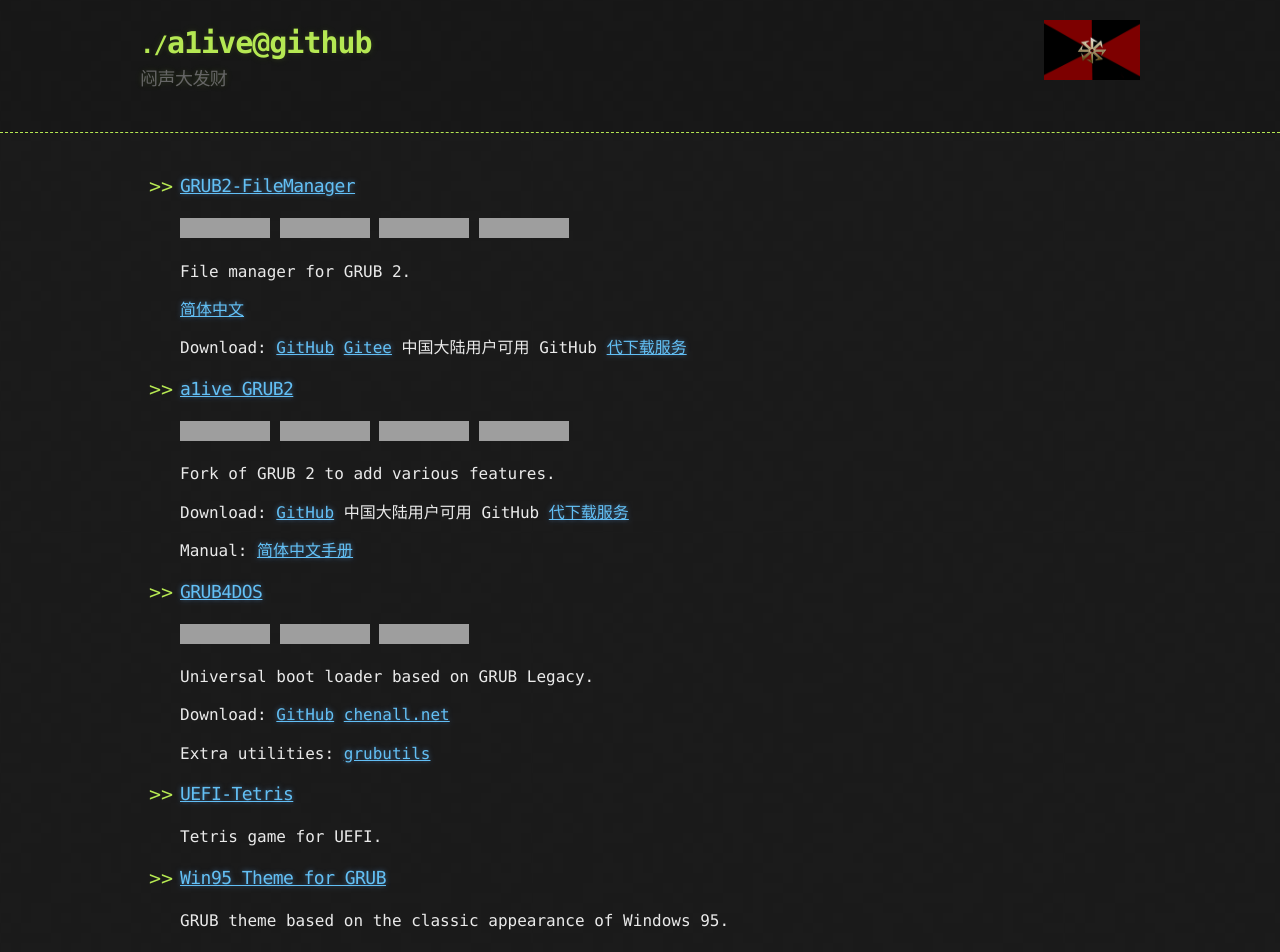
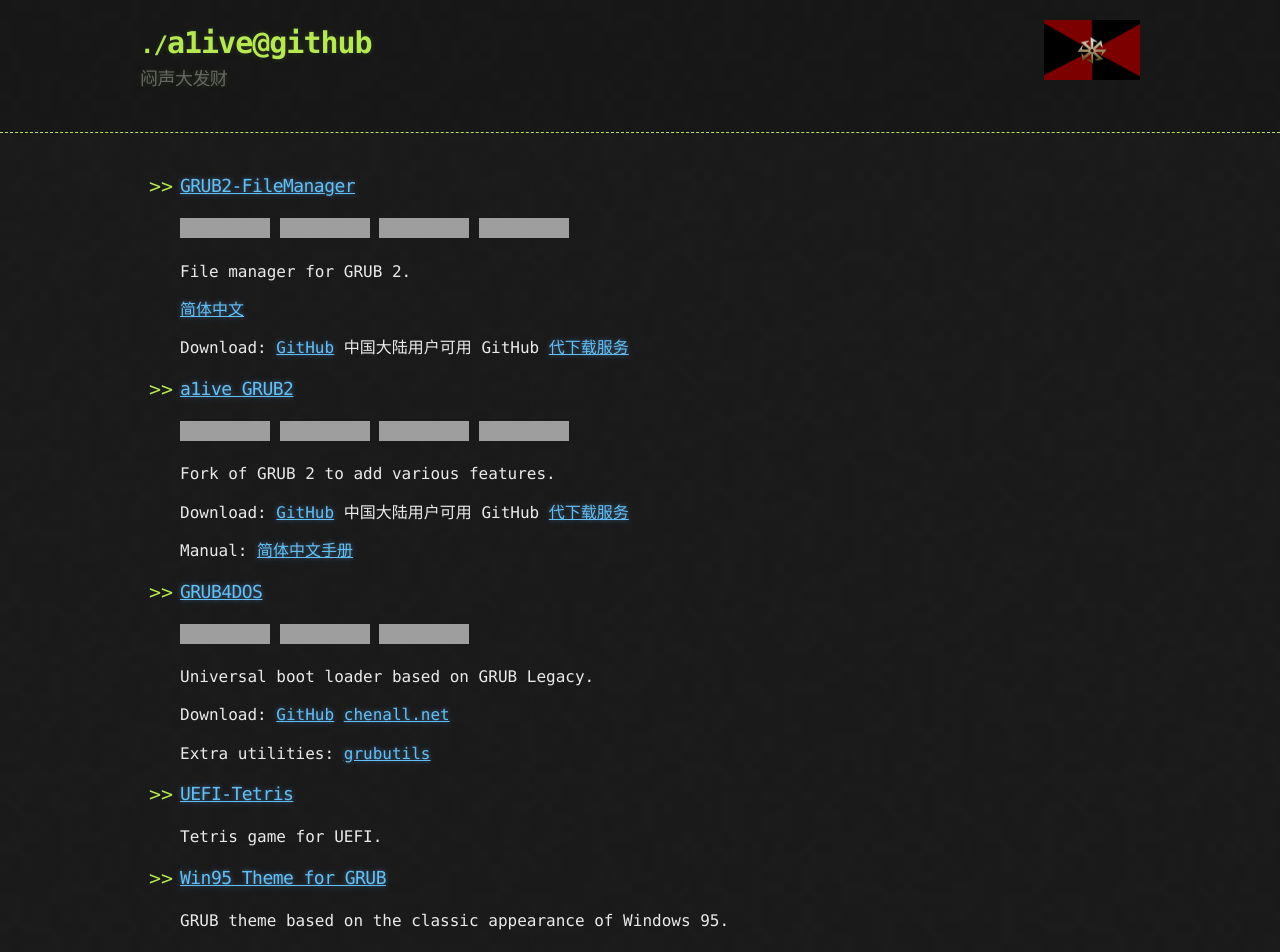
Before and after one commit to a1ive/a1ive.github.io, a Jekyll site: the page built from index.md, in a window 1280 px wide, cut to the strip 0-952 px from the top of the page. Built offline with Jekyll 4.4.1, drawn with Linux system fonts in a browser that asks for light colours; grey boxes are pictures that could not be loaded.

Commit message:
Update index.md

```diff
--- a/index.md
+++ b/index.md
@@ -10,7 +10,7 @@ layout: default
 
   [简体中文](https://a1ive.github.io/grub2-filemanager/)
 
-  Download: [GitHub](https://github.com/a1ive/grub2-filemanager/releases) [Gitee](https://gitee.com/a1ive/grub2-filemanager/releases) 中国大陆用户可用 GitHub [代下载服务](http://gitd.cc/)
+  Download: [GitHub](https://github.com/a1ive/grub2-filemanager/releases) 中国大陆用户可用 GitHub [代下载服务](http://gitd.cc/)
 
 - ### [a1ive GRUB2](https://github.com/a1ive/grub)
 
```
